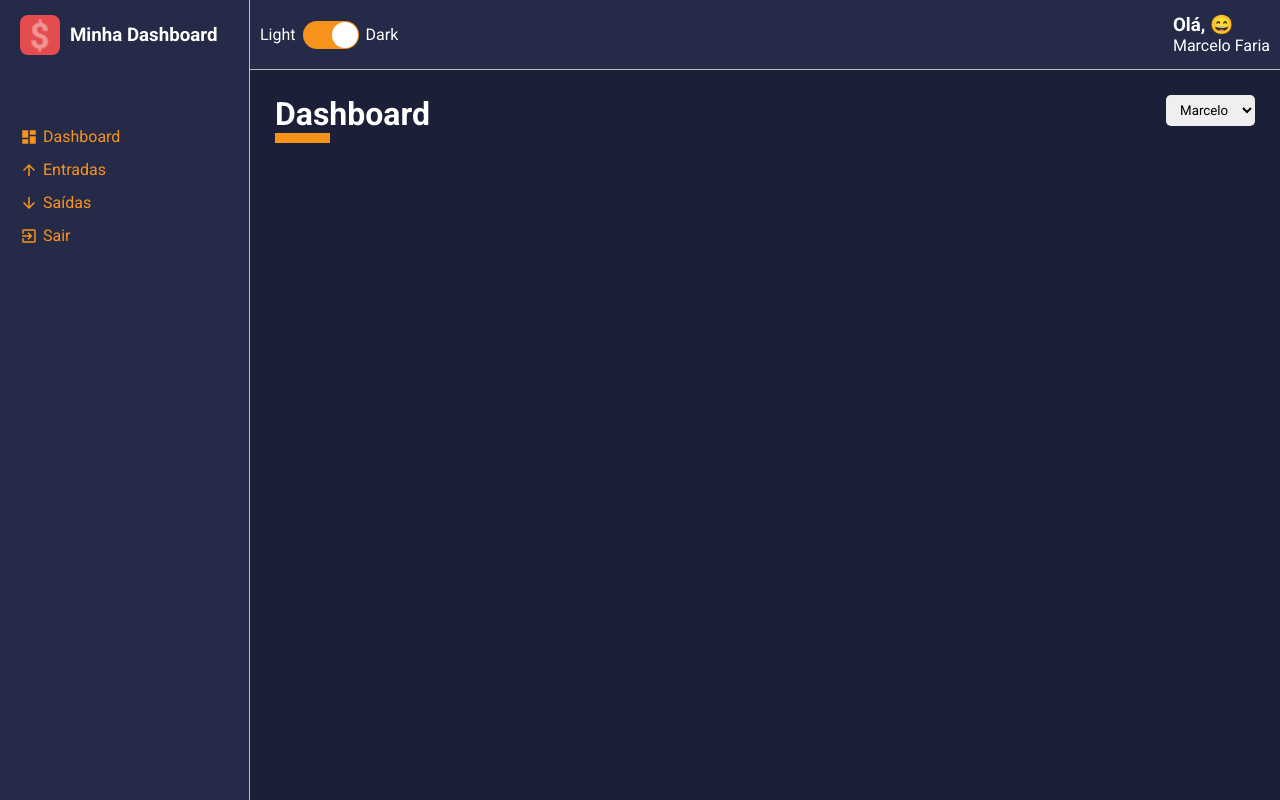
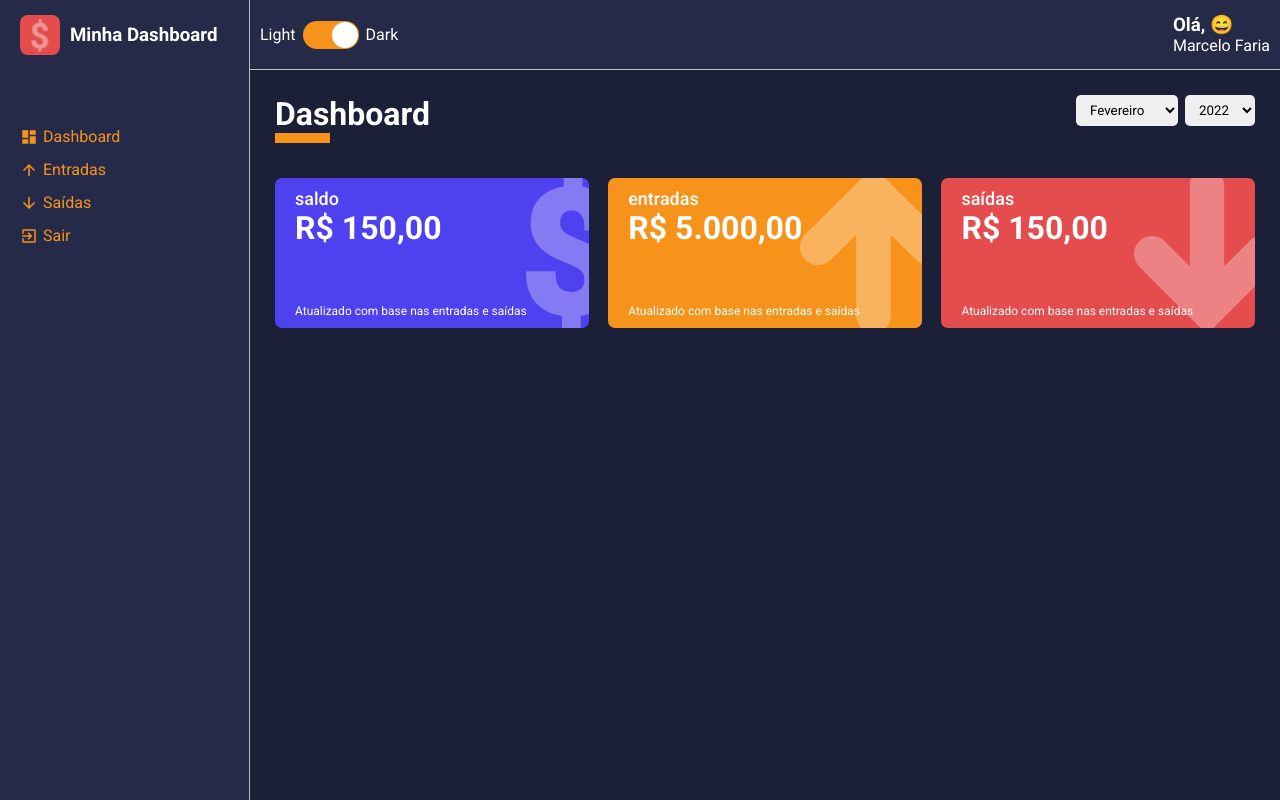
Before and after one commit to fariafmarcelo/dashboard-test, a React (Create React App) app: page /dashboard in a window 1280 px wide. Built offline with nearby package versions, Linux system fonts and the light colour scheme.

Commit message:
feat: add react-countup and create dashboard walletbox

```diff
--- a/package.json
+++ b/package.json
@@ -12,6 +12,7 @@
     "@types/react-dom": "^17.0.11",
     "@types/styled-components": "^5.1.22",
     "react": "^17.0.2",
+    "react-countup": "^6.1.1",
     "react-dom": "^17.0.2",
     "react-icons": "^4.3.1",
     "react-router-dom": "^6.2.1",
--- /dev/null
+++ b/src/components/WalletBox/index.tsx
@@ -0,0 +1,66 @@
+import React, { useMemo } from 'react';
+// import CountUp from 'react-countup/build/CountUp';
+import CountUp from 'react-countup';
+
+import {
+    Container,
+    Title,
+    Amount,
+    FooterLabel,
+} from './styles';
+
+import DolarImg from '../../assets/dollar.svg';
+import ArrowUpImg from '../../assets/arrow-up.svg';
+import ArrowDownImg from '../../assets/arrow-down.svg';
+
+interface IWalletBoxProps {
+    title: string,
+    amount: number,
+    footerLabel: string,
+    icon: 'dolar' | 'arrowUp' | 'arrowDown',
+    color: string,
+}
+
+const WalletBox: React.FC<IWalletBoxProps> = ({
+    title,
+    amount,
+    footerLabel,
+    icon,
+    color,
+}) => {
+    const iconSelected = useMemo(() => {
+        switch (icon) {
+            case 'dolar':
+                return DolarImg;
+            case 'arrowUp':
+                return ArrowUpImg;
+            case 'arrowDown':
+                return ArrowDownImg;
+            default:
+                return null;
+        }
+    }, [icon]);
+
+    return (
+        <Container color={color}>
+            <Title>{title}</Title>
+            <Amount>
+                <CountUp
+                    end={amount}
+                    prefix={"R$ "}
+                    separator="."
+                    decimal=","
+                    decimals={2}
+                />
+            </Amount>
+            <FooterLabel>{footerLabel}</FooterLabel>
+            {
+                iconSelected && (
+                    <img src={iconSelected} alt={title} />
+                )
+            }
+        </Container>
+    );
+}
+
+export default WalletBox;
--- /dev/null
+++ b/src/components/WalletBox/styles.ts
@@ -0,0 +1,46 @@
+import styled from 'styled-components';
+import CountUp from 'react-countup';
+
+interface IContainerProps {
+    color: string,
+}
+
+export const Container = styled.div<IContainerProps>`
+    background-color: ${props => props.color};
+    color: ${props => props.theme.colors.white};
+
+    width: 32%;
+    height: 150px;
+
+    margin: 10px 0;
+    padding: 10px 20px;
+    border-radius: 7px;
+
+    position: relative;
+    overflow: hidden;
+
+    > img {
+        position: absolute;
+
+        height: 110%;
+
+        top: -10px;
+        right: -25px;
+        opacity: .3;
+    }
+`;
+
+export const Title = styled.span`
+    font-size: 18px;
+    font-weight: 500;
+`;
+
+export const Amount = styled.h1`
+
+`;
+
+export const FooterLabel = styled.small`
+    font-size: 12px;
+    position: absolute;
+    bottom: 10px;
+`;
--- a/src/pages/Dashboard/index.tsx
+++ b/src/pages/Dashboard/index.tsx
@@ -1,24 +1,106 @@
-import React from 'react';
-import ContentHeader from '../../components/ContentHeader';
-import SelectInput from '../../components/SelectInput';
-
+import React, { useState, useMemo } from 'react';
 import {
-    Container
+    Container,
+    Content,
 } from './styles';
 
+import SelectInput from '../../components/SelectInput';
+import ContentHeader from '../../components/ContentHeader';
+import WalletBox from '../../components/WalletBox';
+
+import Expenses from '../../repositories/expenses';
+import Gains from '../../repositories/gains';
+import listOfMonths from '../../utils/months';
+
 const Dashboard: React.FC = () => {
+    const [monthSelected, setMonthSelected] = useState<number>(new Date().getMonth() + 1);
+    const [yearSelected, setYearSelected] = useState<number>(new Date().getFullYear());
 
-    const Options = [
-        {value: 'Marcelo', label: 'Marcelo'},
-        {value: 'Ana', label: 'Ana'},
-        {value: 'Mariana', label: 'Mariana'}
-    ];
+    const Months = useMemo(() => {
+        return listOfMonths.map((month, index) => {
+            return {
+                value: index + 1,
+                label: month,
+            }
+        });
+    }, []);
+
+    const Years = useMemo(() => {
+        let uniqueYears: number[] = [];
+
+        [...Expenses, ...Gains].forEach(item => {
+            const date = new Date(item.date);
+            const year = date.getFullYear();
+
+            if (!uniqueYears.includes(year)) {
+                uniqueYears.push(year);
+            }
+        });
+
+        return uniqueYears.map(year => {
+            return {
+                value: year,
+                label: year,
+            }
+        });
+    }, []);
+
+    const handleMonthSelected = (month: string) => {
+        try {
+            const parseMonth = Number(month);
+            setMonthSelected(parseMonth);
+        } catch(err) {
+            throw new Error('invalid month value. Is Accept 0 - 24.');
+        }
+    }
+
+    const handleYearSelected = (year: string) => {
+        try {
+            const parseYear = Number(year);
+            setYearSelected(parseYear);
+        } catch(err) {
+            throw new Error('invalid year value. Is Accept integer numbers.');
+        }
+    }
 
     return (
         <Container>
             <ContentHeader title="Dashboard" lineColor="#F7931B">
-                <SelectInput options={Options} onChange={() => {}} />
+                <SelectInput
+                    options={Months}
+                    onChange={(e) => handleMonthSelected(e.target.value)}
+                    defaultValue={monthSelected}
+                />
+                <SelectInput
+                    options={Years}
+                    onChange={(e) => handleYearSelected(e.target.value)}
+                    defaultValue={yearSelected}
+                />
             </ContentHeader>
+
+            <Content>
+                <WalletBox
+                    title="saldo"
+                    amount={150.00}
+                    footerLabel="Atualizado com base nas entradas e saídas"
+                    icon="dolar"
+                    color="#4E41F0"
+                />
+                <WalletBox
+                    title="entradas"
+                    amount={5000.00}
+                    footerLabel="Atualizado com base nas entradas e saídas"
+                    icon="arrowUp"
+                    color="#F7931B"
+                />
+                <WalletBox
+                    title="saídas"
+                    amount={150.00}
+                    footerLabel="Atualizado com base nas entradas e saídas"
+                    icon="arrowDown"
+                    color="#E44C4E"
+                />
+            </Content>
         </Container>
     );
 }
--- a/src/pages/Dashboard/styles.ts
+++ b/src/pages/Dashboard/styles.ts
@@ -1,3 +1,8 @@
 import styled from 'styled-components';
 
 export const Container = styled.div``;
+
+export const Content = styled.main`
+    display: flex;
+    justify-content: space-between;
+`;
--- a/src/pages/List/index.tsx
+++ b/src/pages/List/index.tsx
@@ -36,7 +36,7 @@
         if (movimentType === 'entry-balance') {
             return {
                 title: 'Entradas',
-                lineColor: '#F7931B',
+                lineColor: '#4E41F0',
                 listData: Gains
             }
         } else {
@@ -149,8 +149,16 @@
     return (
         <Container>
             <ContentHeader title={pageData.title} lineColor={pageData.lineColor}>
-                <SelectInput options={Months} onChange={(e) => handleMonthSelected(e.target.value)} defaultValue={monthSelected} />
-                <SelectInput options={Years} onChange={(e) => handleYearSelected(e.target.value)} defaultValue={yearSelected} />
+                <SelectInput
+                    options={Months}
+                    onChange={(e) => handleMonthSelected(e.target.value)}
+                    defaultValue={monthSelected}
+                />
+                <SelectInput
+                    options={Years}
+                    onChange={(e) => handleYearSelected(e.target.value)}
+                    defaultValue={yearSelected}
+                />
             </ContentHeader>
 
             <Filters>
```
Also changed, not shown: 1 other file (tests, documents, lock files or other folders).
